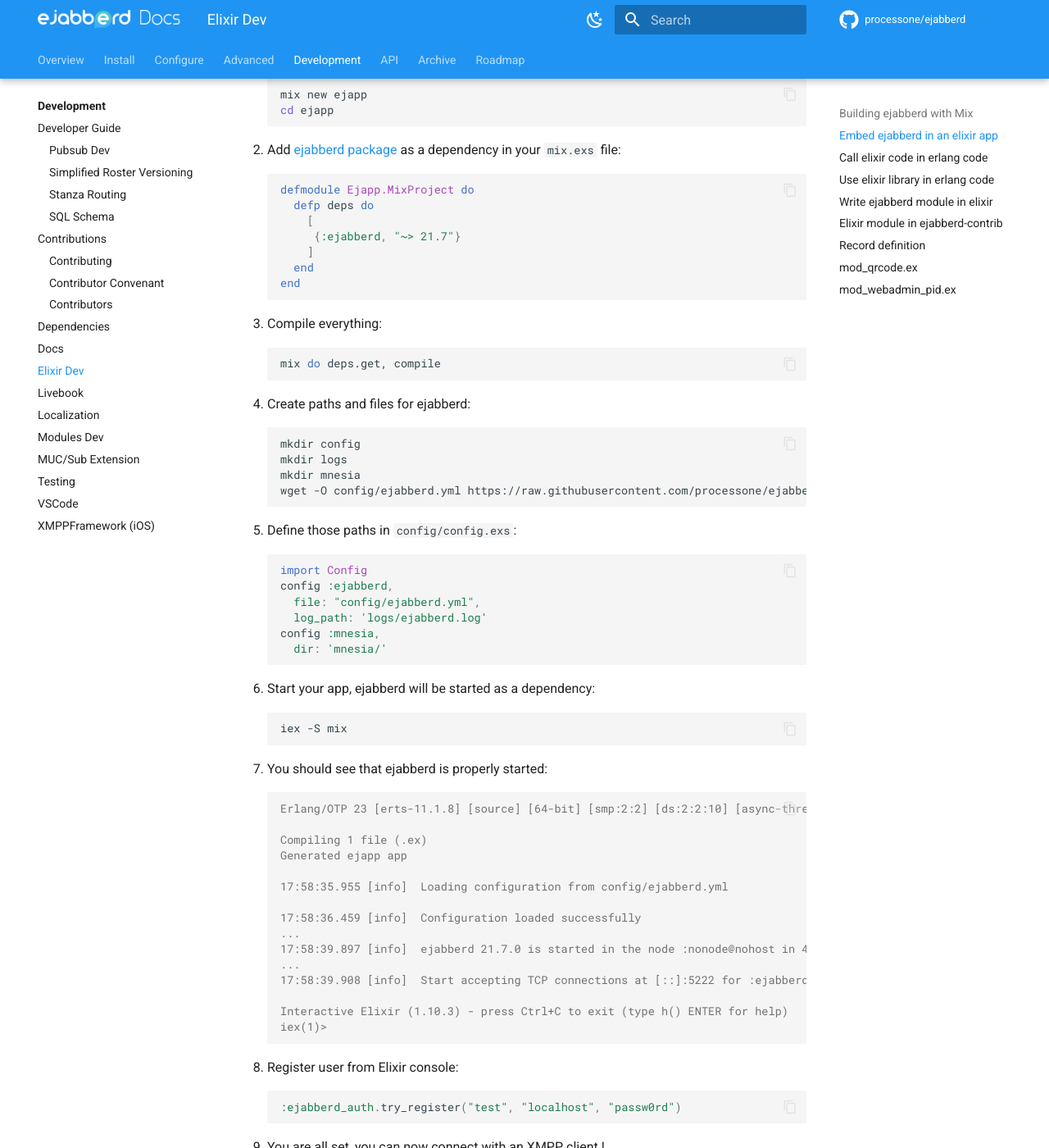
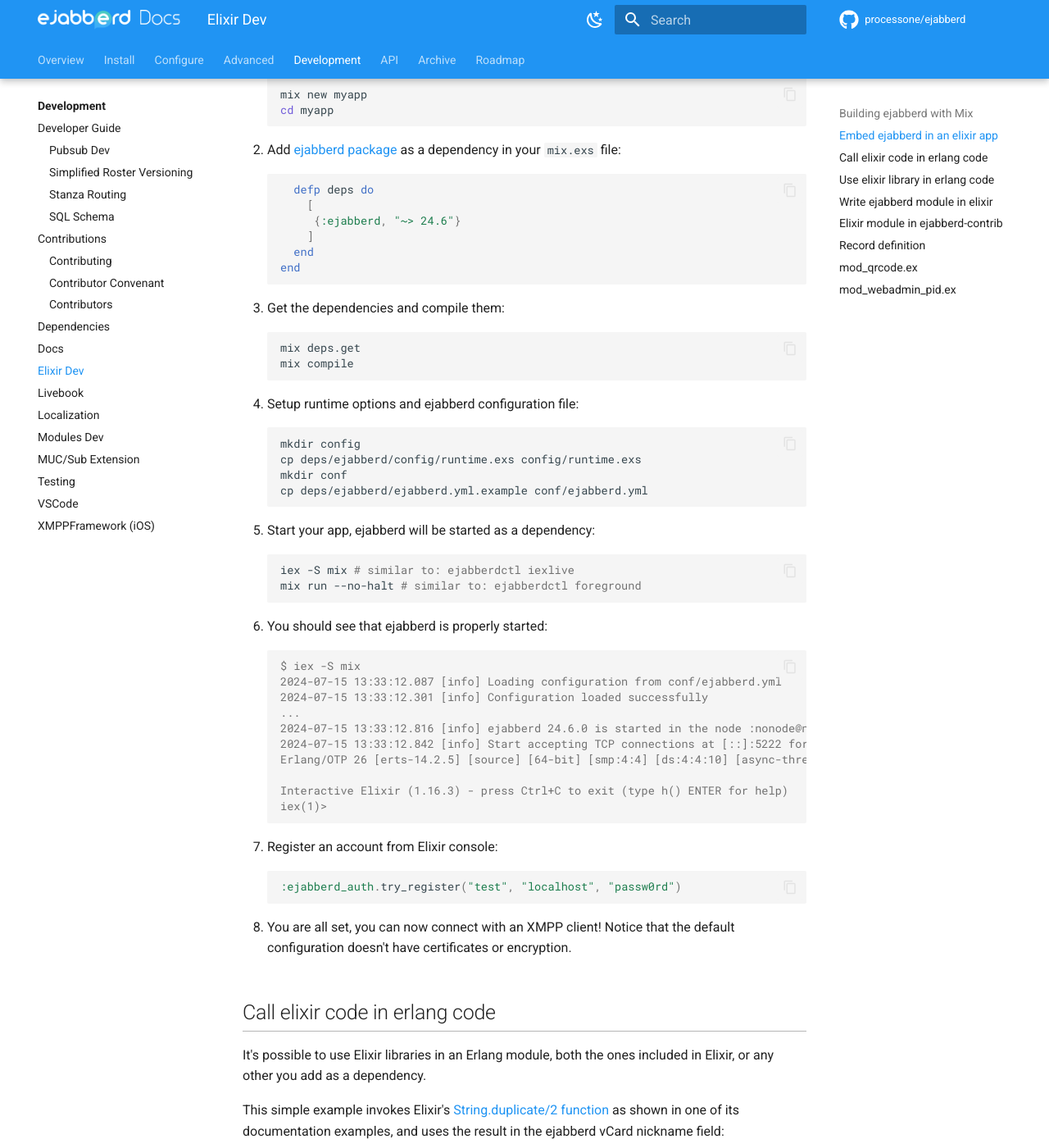
Before and after one commit to processone/docs.ejabberd.im, an MkDocs documentation site: the page built from content/developer/extending-ejabberd/elixir.md, in a window 1280 px wide and 1400 px high, scrolled down 1728 px. Shown: the whole window at 82% size. Built offline with MkDocs 1.6.1 and Material for MkDocs 9.7.7, drawn with Linux system fonts in a browser that asks for light colours; comment, search, counter and statistics services are not loaded; some of the changed text lies outside the part shown.

Commit message:
Improve explanation how to add ejabberd as elixir dependency

````diff
--- a/content/developer/extending-ejabberd/elixir.md
+++ b/content/developer/extending-ejabberd/elixir.md
@@ -88,82 +88,68 @@
 1. Create a new Elixir app using `mix`:
 
     ``` sh
-    mix new ejapp
-    cd ejapp
+    mix new myapp
+    cd myapp
     ```
 
 1. Add [ejabberd package](https://hex.pm/packages/ejabberd) as a
    dependency in your `mix.exs` file:
 
     ``` elixir
-    defmodule Ejapp.MixProject do
       defp deps do
         [
-         {:ejabberd, "~> 21.7"}
+         {:ejabberd, "~> 24.6"}
         ]
       end
     end
     ```
 
-1. Compile everything:
+1. Get the dependencies and compile them:
 
     ``` sh
-    mix do deps.get, compile
+    mix deps.get
+    mix compile
     ```
 
-1. Create paths and files for ejabberd:
+1. Setup runtime options and ejabberd configuration file:
 
     ``` sh
     mkdir config
-    mkdir logs
-    mkdir mnesia
-    wget -O config/ejabberd.yml https://raw.githubusercontent.com/processone/ejabberd/master/ejabberd.yml.example
-    ```
-
-1. Define those paths in `config/config.exs`:
-
-    ``` elixir
-    import Config
-    config :ejabberd,
-      file: "config/ejabberd.yml",
-      log_path: 'logs/ejabberd.log'
-    config :mnesia,
-      dir: 'mnesia/'
+    cp deps/ejabberd/config/runtime.exs config/runtime.exs
+    mkdir conf
+    cp deps/ejabberd/ejabberd.yml.example conf/ejabberd.yml
     ```
 
 1. Start your app, ejabberd will be started as a dependency:
 
     ``` sh
-    iex -S mix
+    iex -S mix # similar to: ejabberdctl iexlive
+    mix run --no-halt # similar to: ejabberdctl foreground
     ```
 
 1. You should see that ejabberd is properly started:
 
     ``` iex
-    Erlang/OTP 23 [erts-11.1.8] [source] [64-bit] [smp:2:2] [ds:2:2:10] [async-threads:1]
+    $ iex -S mix
+    2024-07-15 13:33:12.087 [info] Loading configuration from conf/ejabberd.yml
+    2024-07-15 13:33:12.301 [info] Configuration loaded successfully
+    ...
+    2024-07-15 13:33:12.816 [info] ejabberd 24.6.0 is started in the node :nonode@nohost in 0.75s
+    2024-07-15 13:33:12.842 [info] Start accepting TCP connections at [::]:5222 for :ejabberd_c2s
+    Erlang/OTP 26 [erts-14.2.5] [source] [64-bit] [smp:4:4] [ds:4:4:10] [async-threads:1] [jit:ns]
 
-    Compiling 1 file (.ex)
-    Generated ejapp app
-
-    17:58:35.955 [info]  Loading configuration from config/ejabberd.yml
-
-    17:58:36.459 [info]  Configuration loaded successfully
-    ...
-    17:58:39.897 [info]  ejabberd 21.7.0 is started in the node :nonode@nohost in 4.07s
-    ...
-    17:58:39.908 [info]  Start accepting TCP connections at [::]:5222 for :ejabberd_c2s
-
-    Interactive Elixir (1.10.3) - press Ctrl+C to exit (type h() ENTER for help)
+    Interactive Elixir (1.16.3) - press Ctrl+C to exit (type h() ENTER for help)
     iex(1)>
     ```
 
-1. Register user from Elixir console:
+1. Register an account from Elixir console:
 
     ``` elixir
     :ejabberd_auth.try_register("test", "localhost", "passw0rd")
     ```
 
-1. You are all set, you can now connect with an XMPP client !
+1. You are all set, you can now connect with an XMPP client!
+   Notice that the default configuration doesn't have certificates or encryption.
 
 ## Call elixir code in erlang code
 
````
